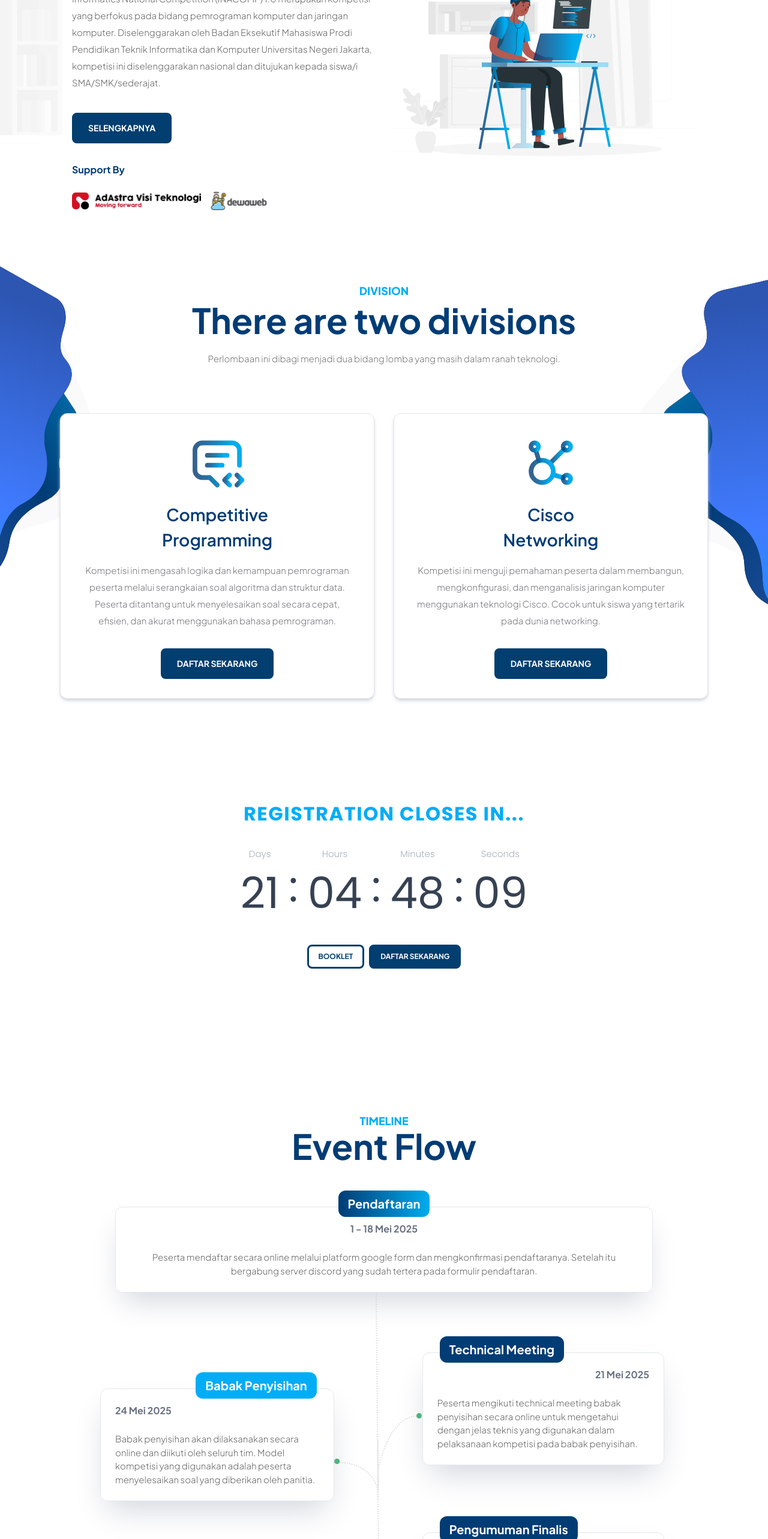
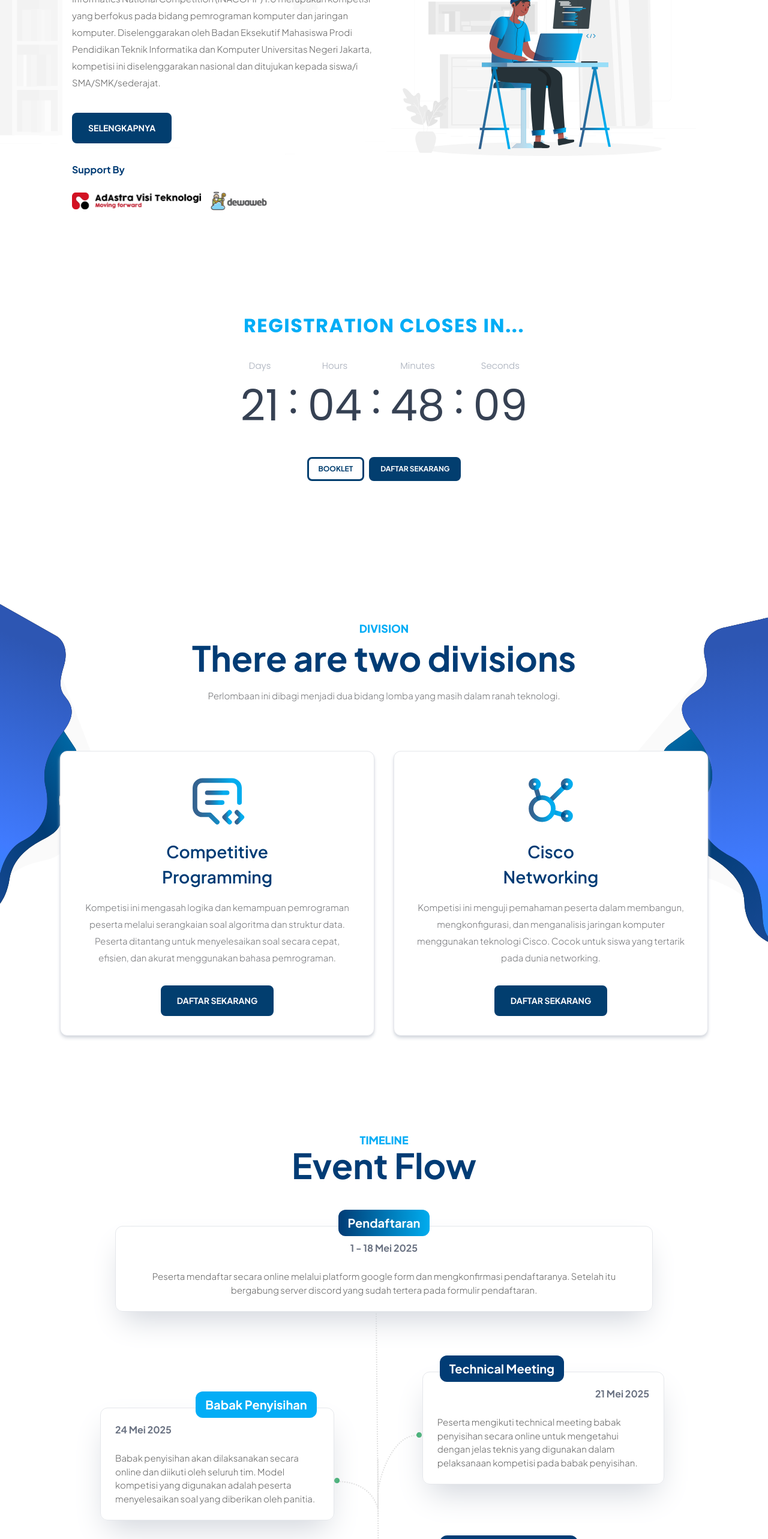
Before and after one commit to zpnever/inacomp-landing, a React (Vite) app: page / in a window 1280 px wide. Shown: the part 234-2800 px from the top of the page at 60% size. Built offline with nearby package versions, Linux system fonts and the light colour scheme; a web font is replaced by a local one.

Commit message:
Add files via upload

```diff
--- a/src/App.tsx
+++ b/src/App.tsx
@@ -3,6 +3,7 @@ import Contact from "./components/Contact";
 import Division from "./components/Division";
 import Footer from "./components/Footer";
 import Header from "./components/Header";
+import ReadyToLaunch from "./components/ReadyToLaunch";
 import Timeline from "./components/Timeline";
 
 function App() {
@@ -10,6 +11,7 @@ function App() {
 		<div className="font-jakarta">
 			<Header />
 			<main>
+				<ReadyToLaunch />
 				<Division />
 				<Timeline />
 				<Contact />
--- a/src/components/Division.tsx
+++ b/src/components/Division.tsx
@@ -1,5 +1,4 @@
 import "./../App.css";
-import ReadyToLaunch from "./ReadyToLaunch";
 
 const Division = () => {
 	return (
@@ -89,9 +88,6 @@ const Division = () => {
 					</div>
 				</div>
 			</div>
-
-			{/* Ready To Launch Section */}
-			<ReadyToLaunch />
 		</section>
 	);
 };
--- a/src/components/Header.tsx
+++ b/src/components/Header.tsx
@@ -42,9 +42,9 @@ const Header = () => {
 					</p>
 					<div>
 						<a
-							href="#division"
+							href="#readytolunch"
 							className=""
-							onClick={(e) => scrollToDiv(e, "division")}
+							onClick={(e) => scrollToDiv(e, "readytolunch")}
 						>
 							<button className="bg-button-header mt-4 cursor-pointer font-bold border-3 border-button-header text-white py-3 px-6 text-[14px] rounded-lg hover:bg-white hover:border-button-header hover:text-button-header transition-colors duration-300">
 								SELENGKAPNYA
--- a/src/components/ReadyToLaunch.tsx
+++ b/src/components/ReadyToLaunch.tsx
@@ -11,7 +11,10 @@ const ReadyToLaunch = () => {
 	};
 
 	return (
-		<div className="flex flex-col items-center mt-42 mx-8">
+		<div
+			id="readytolunch"
+			className="flex flex-col items-center pt-30 mb-40 mx-8"
+		>
 			<h3 className="text-secondary-light-blue font-poppins uppercase mb-8 text-[28px] md:text-[32px] font-bold tracking-wider">
 				Registration closes in...
 			</h3>
--- a/src/components/Timeline.tsx
+++ b/src/components/Timeline.tsx
@@ -141,7 +141,7 @@ const Timeline = () => {
 
 	return (
 		<section
-			className="mt-20 pt-16 md:mt-30 md:pt-20 font-jakarta"
+			className="mt-10 pt-16 md:mt-10 md:pt-20 font-jakarta"
 			id="timeline"
 		>
 			<div className="text-center">
```
